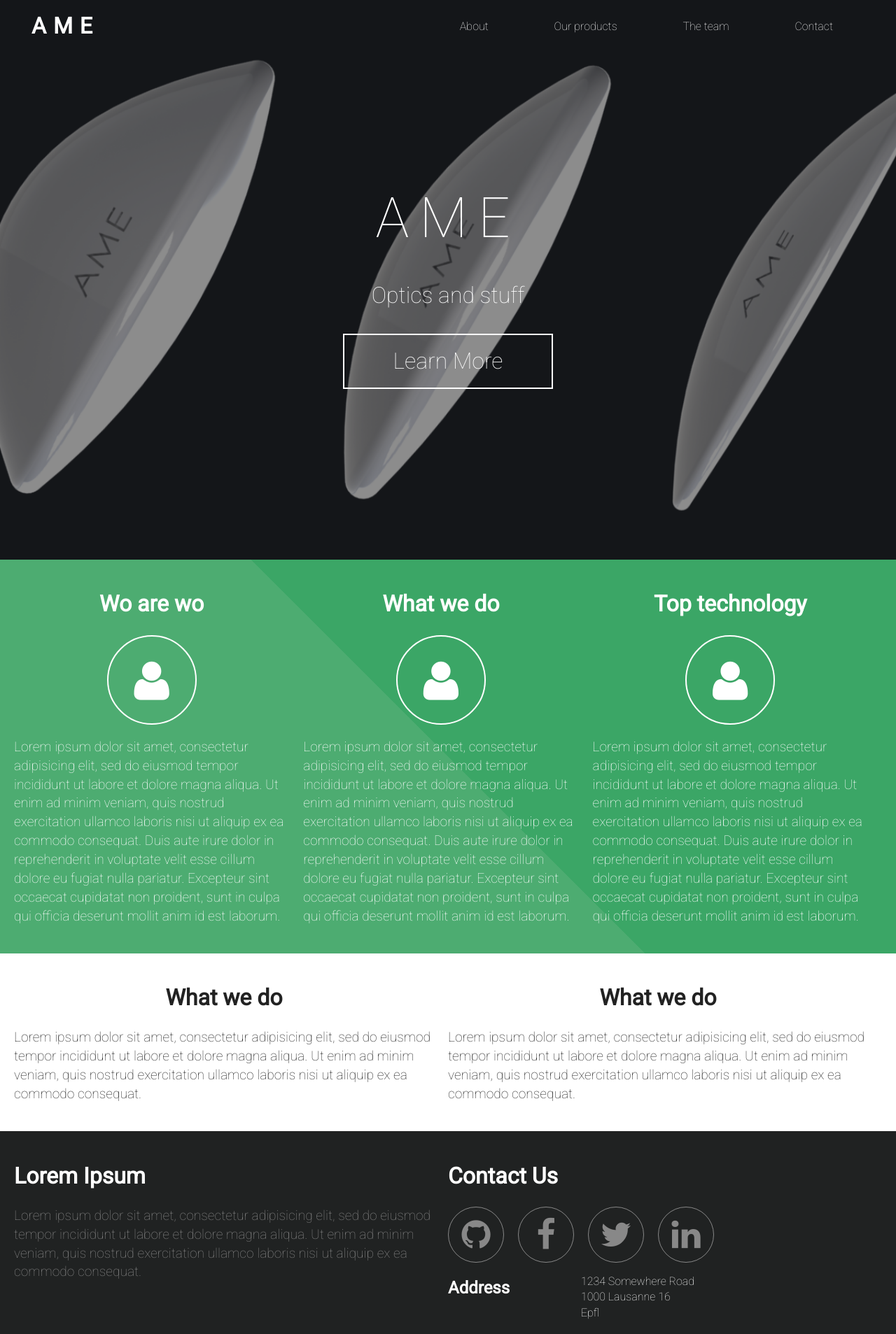
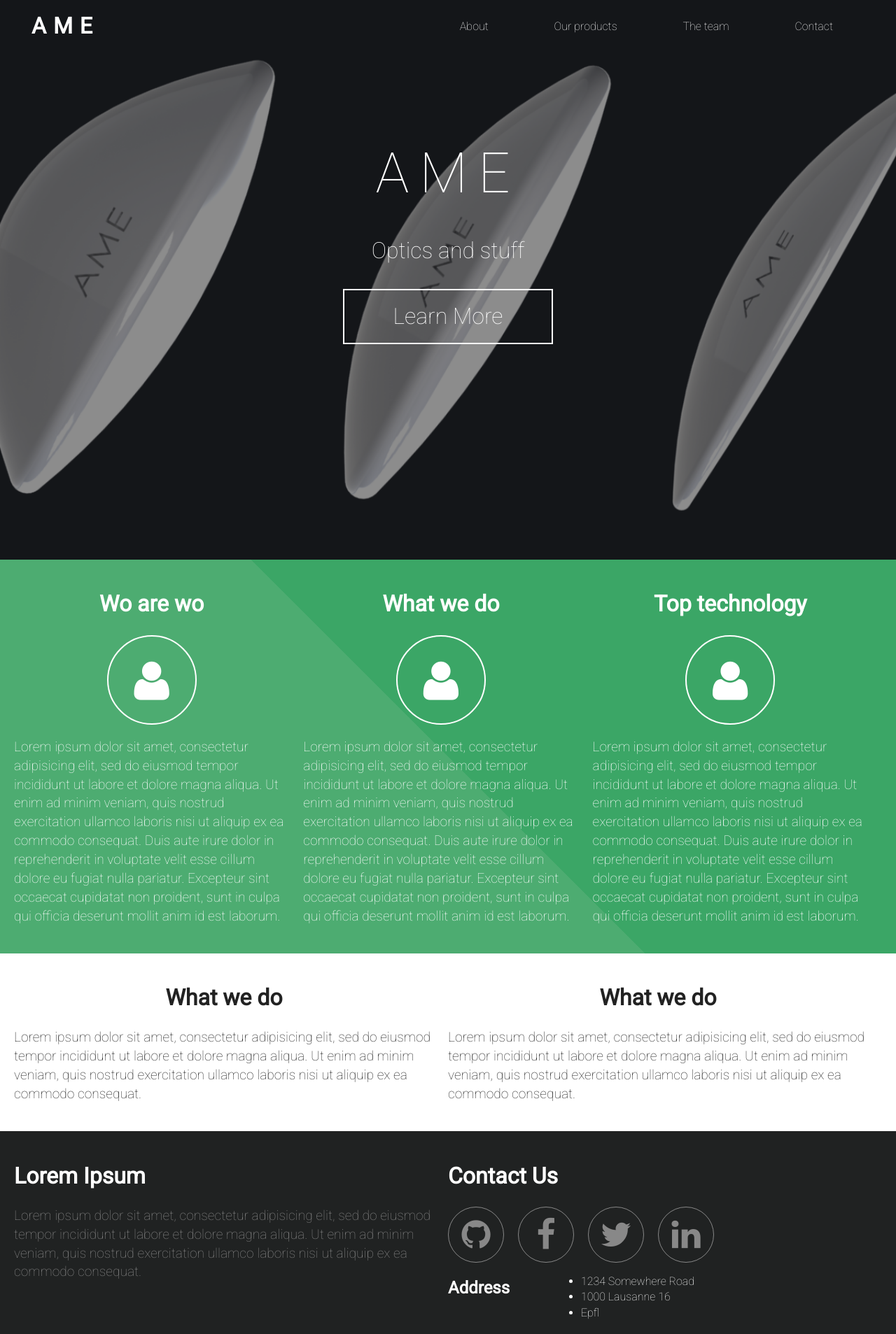
Before and after one commit to EricDupertuis/Ame-optics, a plain HTML site: page app/index.html in a window 1280 px wide. Shown: the whole page at 70% size. Drawn offline with Linux system fonts and the light colour scheme.

Commit message:
Intro padding incorrect

```diff
--- a/app/assets/sass/_style.scss
+++ b/app/assets/sass/_style.scss
@@ -96,7 +96,7 @@ img {
 }
 
 #intro {
-  padding: 16em 0 14em;
+  padding: 12em 0 14em;
   background-image: url(../img/overlay.png),url(../img/bg2.png);
   background-repeat: no-repeat;
   background-size: cover;
--- a/app/index.html
+++ b/app/index.html
@@ -113,7 +113,7 @@
                     <li><a href="#" class="fa fa-linkedin"></a></li>
                 </ul>
                 <h2>Address</h2>
-                <ul class="address">
+                <ul class="col-1-2">
                     <li>1234 Somewhere Road</li>
                     <li>1000 Lausanne 16</li>
                     <li>Epfl</li>
```
Also changed, not shown: app/assets/css/main.css.
